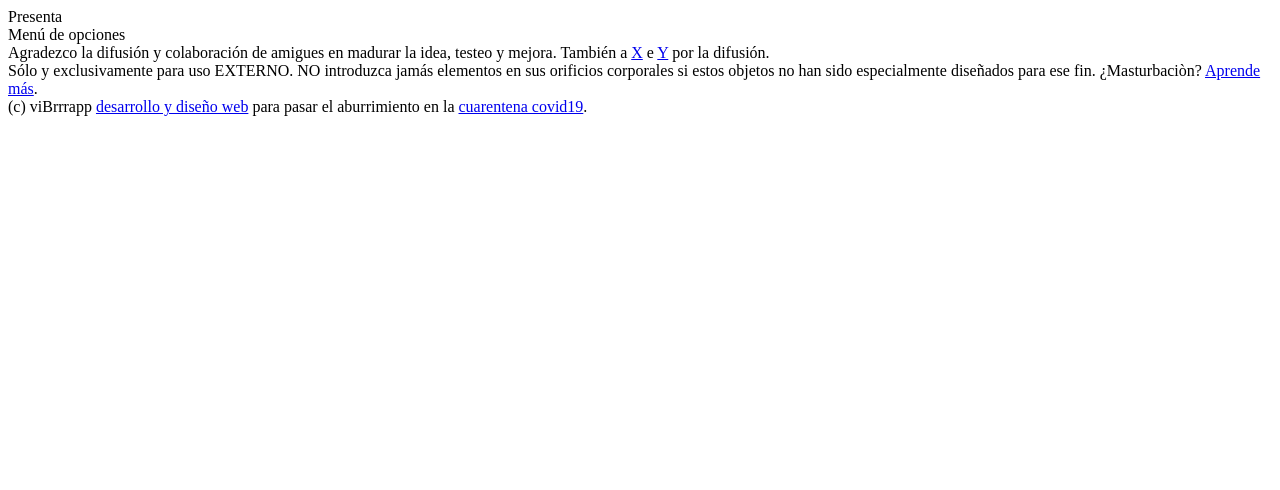
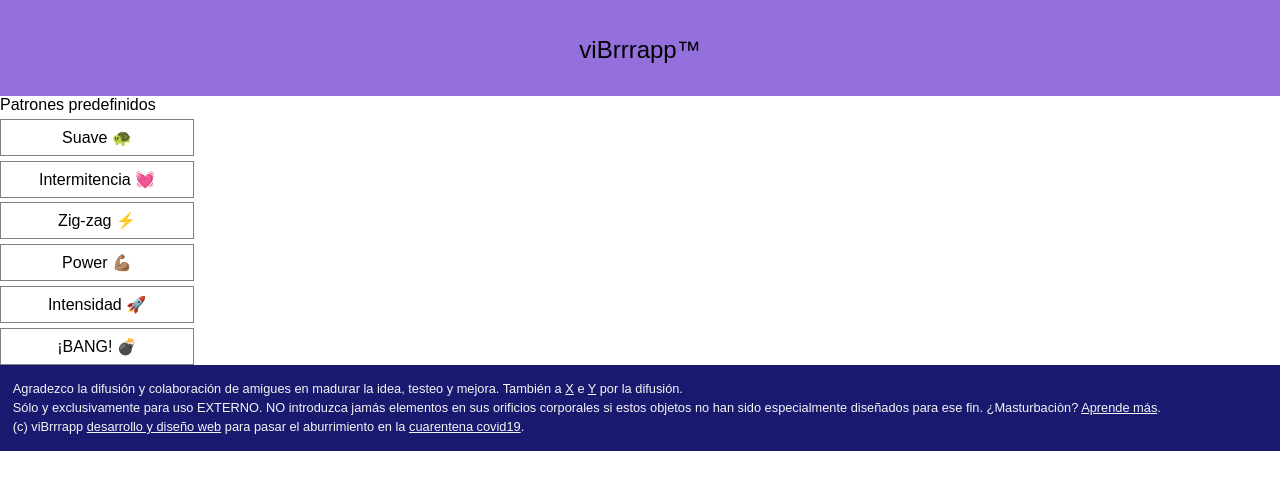
Before and after one commit to alelazcano/viBrrrapp, a plain HTML site: page index.html in a window 1280 px wide. Drawn offline with Linux system fonts and the light colour scheme.

Commit message:
Update index.html

```diff
--- a/index.html
+++ b/index.html
@@ -5,21 +5,74 @@
     <meta name="viewport" content="width=device-width, initial-scale=1.0">
     <title>viBrrrapp</title>
     <meta name="description" content="viBrrrapp es una pequeña 'app' que te permite jugar con diferentes patrones de vobración, directamente desde tu telèfono. Úsala como masajeador, juguete ìntimo y súper discreto: ahora puedes llevar un vibrador personal en tu teléfono.">
+
+    <style>
+        * {
+            margin: 0;
+            padding: 0;
+            font-family:Arial, Helvetica, sans-serif;
+        }
+        a {color:whitesmoke; text-decoration: underline;}
+        header {
+            background-color: mediumpurple;
+            color: black;
+            height: 6em;
+        }
+        .efectoVibracion {
+            animation: shake 1.8s ease-in;
+            padding: 1.5em 0 0.5em 0;
+            text-align: center;
+            font-size: 1.5em;
+        }
+        @keyframes shake {
+            0%{transform: translate(0);}
+            20%,40%,60%,80%{
+                transform: translate(.8em);
+                /* box-shadow: 0px 6px 20px rgba(0,0,0,0.5); */
+            }
+            10%,30%,50%{transform: translateX(-.2em);transform: translateY(-.4em);}
+            70%,100%{transform: translate(0);}
+        }
+        footer {
+            font-size: .8em;
+            background-color: midnightblue;
+            color: whitesmoke;
+            padding: 1em;
+        }
+        .sponsors, .avisoimportante, .creditos {
+            margin: 0.3em 0 0.3em 0;
+            text-align: justify;
+        }
+        section {
+            margin: 0 25%; /* revisar y alinear */
+            width: 400px;
+        }
+        section.a {
+            text-align: center;
+            width: 12em;
+            border: 1px solid grey;
+            margin: 0.3em 0 0 0;
+            padding: 0.5em 0;
+            }
+    </style>
+
 </head>
+
 <body>
 
-    <header>
-        Presenta
+    <header class="header">
+        <div class="efectoVibracion">viBrrrapp™</span>
     </header>
 
-    <nav>Menú de opciones</nav>
-
-    <section id="1" class="a"></section>
-    <section id="2" class="a"></section>
-    <section id="3" class="a"></section>
-    <section id="4" class="a"></section>
-    <section id="5" class="a"></section>
-    <section id="6" class="a"></section>
+    <nav class="menuDeOpciones">
+        Patrones predefinidos
+        <section id="1" class="a">Suave 🐢</section>
+        <section id="2" class="a">Intermitencia 💓</section>
+        <section id="3" class="a">Zig-zag ⚡</section>
+        <section id="4" class="a">Power 💪🏽</section>
+        <section id="5" class="a">Intensidad 🚀</section>
+        <section id="6" class="a">¡BANG! 💣</section>
+    </nav>
 
     <footer id="footer">
         <div class="sponsors">
@@ -34,3 +87,12 @@
     </footer>
 </body>
 </html>
+
+
+<!-- pendientes
+- Google Analytics
+- Pixel Facerbook
+- Fb e insta propio de la app
+- Logo definitivo, flaticon
+- Deploy y dominio (Github pages)
+-->
```
